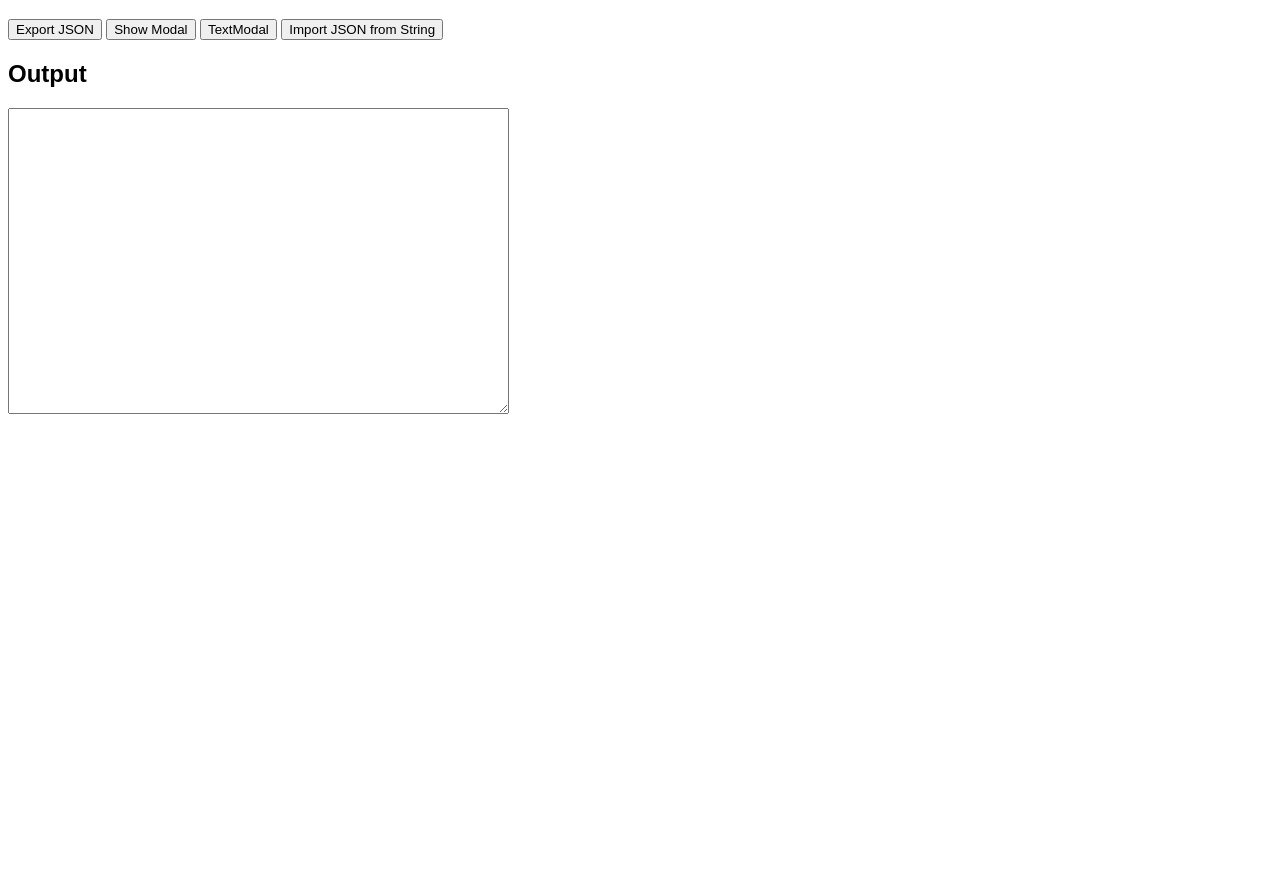
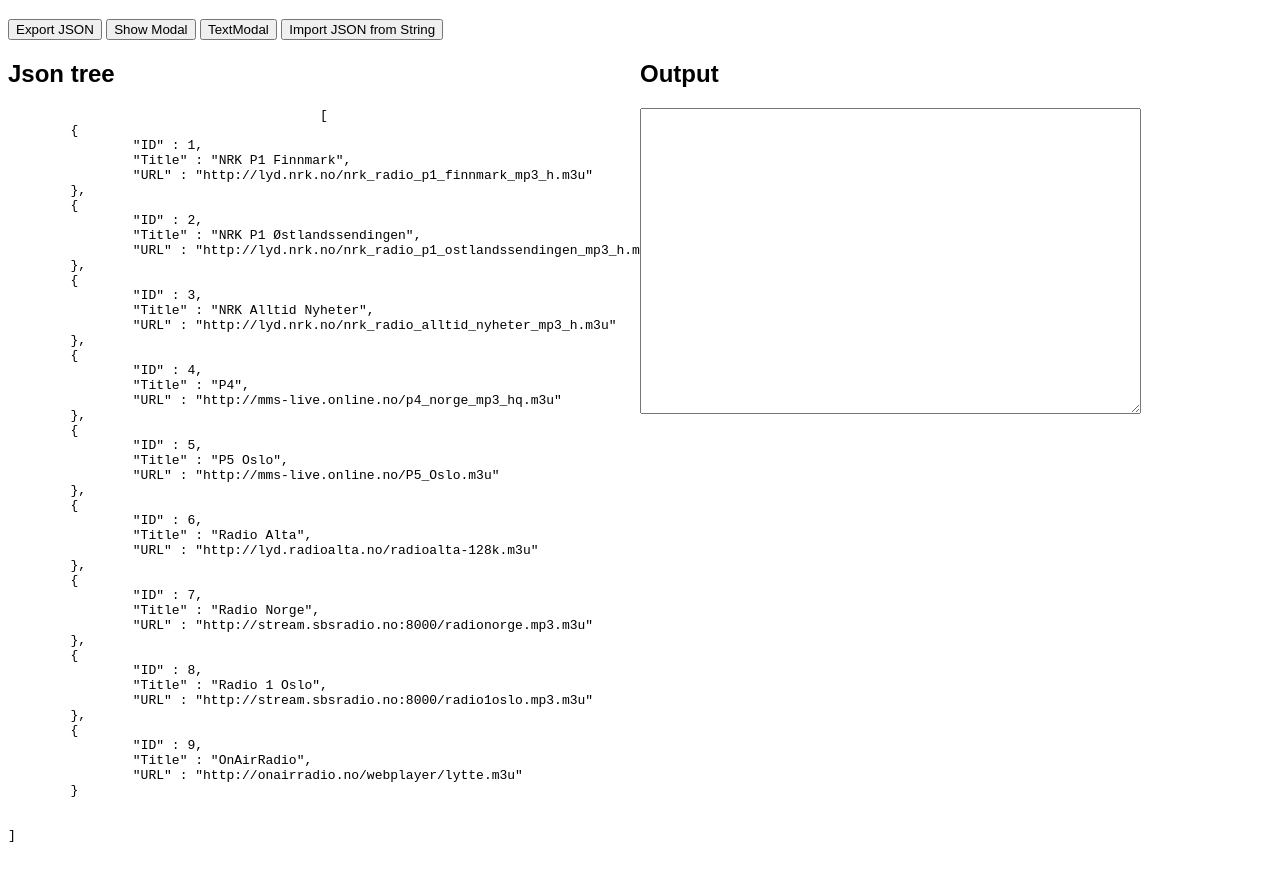
Before and after one commit to oyvindmal/JsonDataBuilder, a plain HTML site: page index.html in a window 1280 px wide. Shown: the part 61-932 px from the top of the page. Before the commit the page ends 800 px from the top, so only its background shows below. Drawn offline with nearby package versions, Linux system fonts and the light colour scheme.

Commit message:
added layout for viewing of jsontree

```diff
--- a/index.html
+++ b/index.html
@@ -20,8 +20,68 @@
 		<button id="btnImport">
 			Import JSON from String
 		</button>
-		<h2>Output</h2>
-		<textarea id="output" rows="20" cols="60">
-		</textarea>
+
+		<div style="width:100%">
+			<div style="width:50%; float:left;">
+				<h2>Json tree</h2>
+				<pre id="jsontree">
+					[
+	{
+		"ID" : 1,
+		"Title" : "NRK P1 Finnmark",
+		"URL" : "http://lyd.nrk.no/nrk_radio_p1_finnmark_mp3_h.m3u"
+	},
+	{
+		"ID" : 2,
+                "Title" : "NRK P1 Østlandssendingen",
+                "URL" : "http://lyd.nrk.no/nrk_radio_p1_ostlandssendingen_mp3_h.m3u"
+        },
+	{
+		"ID" : 3,
+                "Title" : "NRK Alltid Nyheter",
+                "URL" : "http://lyd.nrk.no/nrk_radio_alltid_nyheter_mp3_h.m3u"
+        },
+        {
+		"ID" : 4,
+                "Title" : "P4",
+                "URL" : "http://mms-live.online.no/p4_norge_mp3_hq.m3u"
+        },
+        {
+		"ID" : 5,
+                "Title" : "P5 Oslo",
+                "URL" : "http://mms-live.online.no/P5_Oslo.m3u"
+        },
+        {
+		"ID" : 6,
+                "Title" : "Radio Alta",
+                "URL" : "http://lyd.radioalta.no/radioalta-128k.m3u"
+        },
+        {
+		"ID" : 7,
+                "Title" : "Radio Norge",
+                "URL" : "http://stream.sbsradio.no:8000/radionorge.mp3.m3u"
+        },
+        {
+		"ID" : 8,
+                "Title" : "Radio 1 Oslo",
+                "URL" : "http://stream.sbsradio.no:8000/radio1oslo.mp3.m3u"
+        },
+	{
+		"ID" : 9,
+                "Title" : "OnAirRadio",
+                "URL" : "http://onairradio.no/webplayer/lytte.m3u"
+        }
+
+
+]
+				</pre>
+			</div>
+			<div style="width:50%; float:right;">
+				<h2>Output</h2>
+		                <textarea id="output" rows="20" cols="60">
+                		</textarea>
+			</div>
+
+		</div>
 	</body>
 </html>
```
